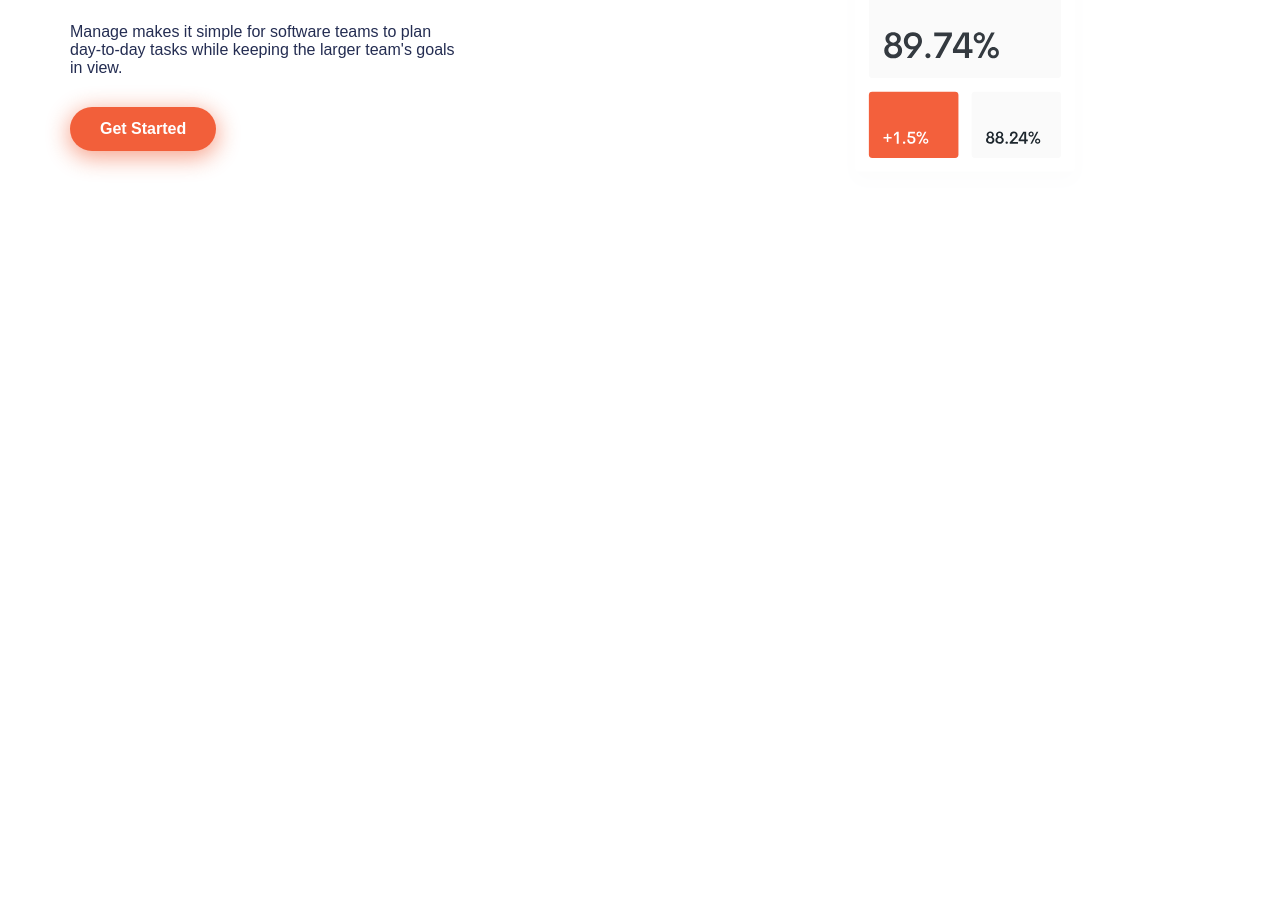
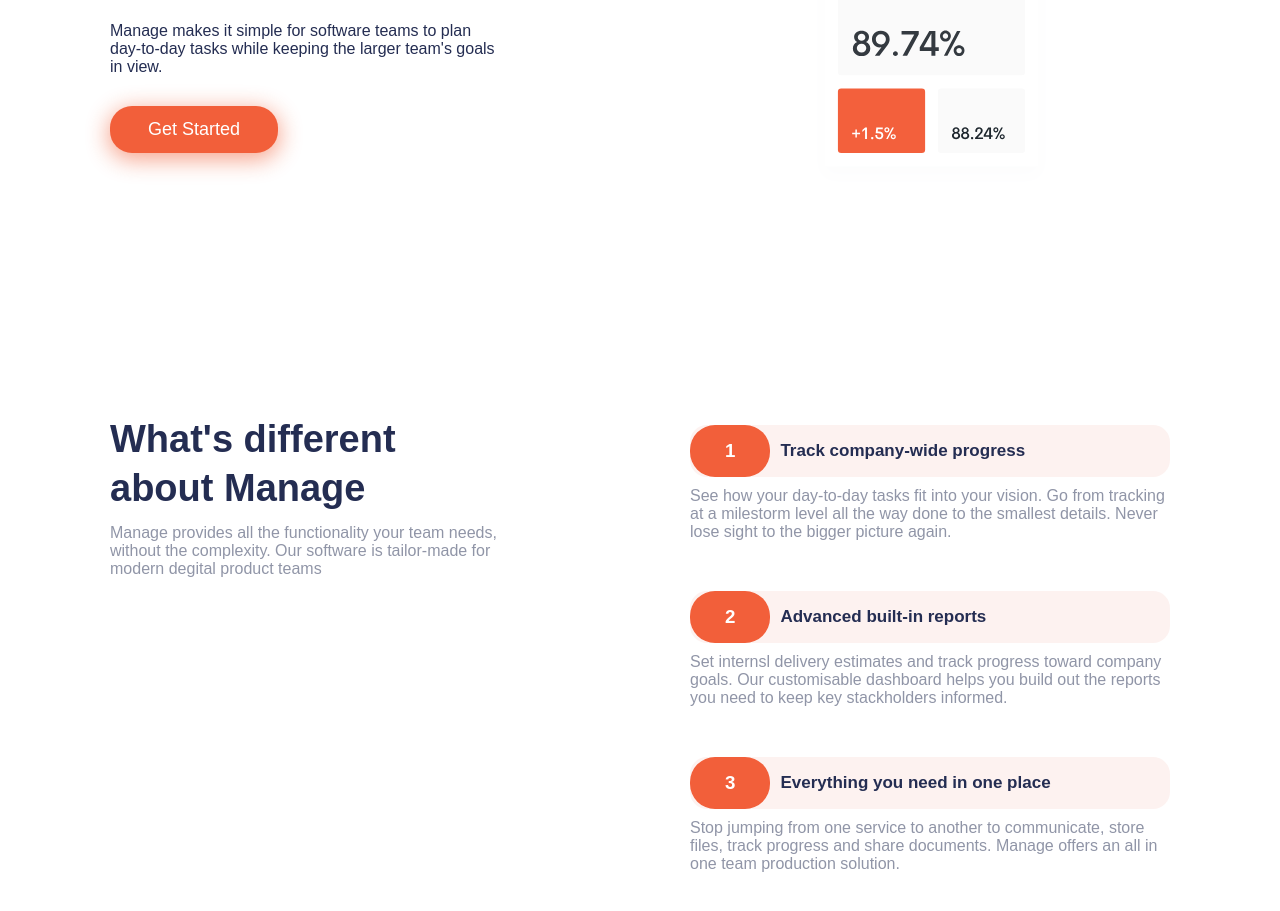
Before and after one commit to 0Kwanele0/manage-landing-page-master, a React (Create React App) app: page / in a window 1280 px wide. Shown: the part 425-1336 px from the top of the page. Before the commit the page ends 800 px from the top, so only its background shows below. Built offline with nearby package versions, Linux system fonts and the light colour scheme; a web font is replaced by a local one.

Commit message:
made the about section

```diff
--- a/src/App.js
+++ b/src/App.js
@@ -1,3 +1,4 @@
+import About from "./sections/about/About";
 import Showcase from "./sections/showcase/Showcase";
 
 
@@ -5,6 +6,7 @@
   return (
     <div className="App">
       <Showcase />
+      <About />
     </div>
   );
 }
--- a/src/components/btn/styles/btn-primary.css
+++ b/src/components/btn/styles/btn-primary.css
@@ -1,12 +1,12 @@
 .btn-primary {
   background-color: #f25f3a;
-  padding: 13px 30px;
+  padding: 13px 38px;
   border-radius: 22px;
   border: none;
   outline: none;
   color: white;
-  font-weight: 700;
-  font-size: 16px;
+  font-weight: 500;
+  font-size: 18px;
   margin: 10px 0;
   text-transform: capitalize;
   -webkit-box-shadow: 0px 5px 22px 2px rgba(238, 69, 23, 0.473);
--- a/src/components/btn/styles/btn-primary.scss
+++ b/src/components/btn/styles/btn-primary.scss
@@ -1,12 +1,12 @@
 .btn-primary{
     background-color:  hsl(12, 88%, 59%);
-    padding: 13px 30px;
+    padding: 13px 38px;
     border-radius: 22px;
     border: none;
     outline: none;
     color: white;
-    font-weight: 700;
-    font-size: 16px;
+    font-weight: 500;
+    font-size: 18px;
     margin: 10px 0;
     text-transform: capitalize;
     box-shadow: 0px 5px 22px 2px hsla(13, 86%, 51%, 0.473);
--- a/src/sections/about/About.js
+++ b/src/sections/about/About.js
@@ -1,10 +1,36 @@
 import React from 'react'
 import './styles/about.css'
+import { aboutList } from './aboutlist'
 
 function About() {
     return (
-        <div>
-
+        <div className="about">
+            <div className="about__intro">
+                <h2>What's different about Manage</h2>
+                <p>
+                    Manage provides all the functionality
+                    your team needs, without the complexity.
+                    Our software is tailor-made for modern
+                    degital product teams
+                </p>
+            </div>
+            <div className="about__list">
+                {
+                    aboutList.map((element, key) => {
+                        return (
+                        <div className="indi">
+                            <div className="head">
+                                    <h3 className="number">{ element.number}</h3>
+                                    <h3 className="title">{ element.title}</h3>
+                            </div>
+                            <p>
+                                {element.description}
+                            </p>
+                        </div>
+                        )
+                    })
+                }
+            </div>
         </div>
     )
 }
--- /dev/null
+++ b/src/sections/about/aboutlist.js
@@ -0,0 +1,17 @@
+export const aboutList = [
+    {
+        number: '1',
+        title: "Track company-wide progress",
+        description: "See how your day-to-day tasks fit into your vision. Go from tracking at a milestorm level all the way done to the smallest details. Never lose sight to the bigger picture again."
+    },
+    {
+        number: '2',
+        title: "Advanced built-in reports",
+        description: "Set internsl delivery estimates and track progress toward company goals. Our customisable dashboard helps you build out the reports you need to keep key stackholders informed."
+    },
+    {
+        number: '3',
+        title: "Everything you need in one place",
+        description: "Stop jumping from one service to another to communicate, store files, track progress and share documents. Manage offers an all in one team production solution."
+    },
+]
--- a/src/sections/about/styles/about.css
+++ b/src/sections/about/styles/about.css
@@ -1 +1,142 @@
-/* No CSS *//*# sourceMappingURL=about.css.map */
+.about {
+  padding: 30px;
+  display: -webkit-box;
+  display: -ms-flexbox;
+  display: flex;
+  -webkit-box-orient: vertical;
+  -webkit-box-direction: normal;
+      -ms-flex-direction: column;
+          flex-direction: column;
+  -webkit-box-align: center;
+      -ms-flex-align: center;
+          align-items: center;
+  width: 100%;
+}
+
+.about p {
+  padding: 10px 0;
+  color: #9095a7;
+}
+
+.about__intro {
+  max-width: 580px;
+  text-align: center;
+  color: #242d52;
+  padding: 40px 0;
+}
+
+.about__intro h2 {
+  font-size: 35px;
+  line-height: 1.3;
+  font-weight: 800;
+}
+
+.about__list {
+  display: -webkit-box;
+  display: -ms-flexbox;
+  display: flex;
+  -webkit-box-orient: vertical;
+  -webkit-box-direction: normal;
+      -ms-flex-direction: column;
+          flex-direction: column;
+  -webkit-box-align: center;
+      -ms-flex-align: center;
+          align-items: center;
+}
+
+.about__list .indi {
+  padding: 20px 0;
+  max-width: 480px;
+}
+
+.about__list .head {
+  display: -webkit-box;
+  display: -ms-flexbox;
+  display: flex;
+  background-color: rgba(248, 214, 206, 0.308);
+  border-radius: 17px;
+}
+
+.about__list .head .number {
+  background-color: #f25f3a;
+  color: white;
+  padding: 10px 35px;
+  border-radius: 25px;
+  display: -webkit-box;
+  display: -ms-flexbox;
+  display: flex;
+  -webkit-box-pack: center;
+      -ms-flex-pack: center;
+          justify-content: center;
+  -webkit-box-align: center;
+      -ms-flex-align: center;
+          align-items: center;
+}
+
+.about__list .head .title {
+  padding: 16px 0px 16px 10px;
+  display: -webkit-box;
+  display: -ms-flexbox;
+  display: flex;
+  color: #242d52;
+  -webkit-box-align: center;
+      -ms-flex-align: center;
+          align-items: center;
+  font-size: 17px;
+  font-weight: 800;
+}
+
+@media screen and (min-width: 800px) {
+  .about {
+    -webkit-box-orient: horizontal;
+    -webkit-box-direction: normal;
+        -ms-flex-direction: row;
+            flex-direction: row;
+    -webkit-box-align: start;
+        -ms-flex-align: start;
+            align-items: flex-start;
+    -webkit-box-pack: center;
+        -ms-flex-pack: center;
+            justify-content: center;
+  }
+}
+
+@media screen and (min-width: 800px) and (min-width: 940px) {
+  .about {
+    padding: 30px 110px;
+  }
+}
+
+@media screen and (min-width: 800px) {
+  .about__intro {
+    display: -webkit-box;
+    display: -ms-flexbox;
+    display: flex;
+    -webkit-box-orient: vertical;
+    -webkit-box-direction: normal;
+        -ms-flex-direction: column;
+            flex-direction: column;
+    -webkit-box-align: start;
+        -ms-flex-align: start;
+            align-items: flex-start;
+    -webkit-box-pack: start;
+        -ms-flex-pack: start;
+            justify-content: flex-start;
+    width: 40%;
+    text-align: left;
+    padding: 10px 30px 0 0px;
+  }
+  .about__intro h2 {
+    font-size: 38px;
+  }
+  .about__list {
+    width: 60%;
+    -webkit-box-align: end;
+        -ms-flex-align: end;
+            align-items: flex-end;
+    -webkit-box-pack: center;
+        -ms-flex-pack: center;
+            justify-content: center;
+  }
+}
+/*# sourceMappingURL=about.css.map */
--- a/src/sections/about/styles/about.scss
+++ b/src/sections/about/styles/about.scss
@@ -0,0 +1,81 @@
+.about{
+    padding: 30px;
+    display: flex;
+    flex-direction: column;
+    align-items: center;
+    width: 100%;
+    p{
+        padding: 10px 0;
+        color: hsl(227, 12%, 61%);
+    }
+    &__intro{
+        max-width: 580px;
+        text-align: center;
+        color: hsl(228, 39%, 23%);
+        padding: 40px 0;
+        h2{
+            font-size: 35px;
+            line-height: 1.3;
+            font-weight: 800;
+        }
+    }
+    &__list{
+        display: flex;
+        flex-direction: column;
+        align-items: center;
+        .indi{
+            padding: 20px 0;
+            max-width: 480px;
+        }
+        .head{
+            display: flex;
+            background-color: hsla(11, 75%, 89%, 0.308);
+            border-radius: 17px;
+            .number{
+                background-color: hsl(12, 88%, 59%);
+                color: white;
+                padding: 10px 35px;
+                border-radius: 25px;
+                display: flex;
+                justify-content: center;
+                align-items: center;
+            }
+            .title{
+                padding: 16px 0px 16px 10px;
+                display: flex;
+                color: hsl(228, 39%, 23%);
+                align-items: center;
+                font-size: 17px;
+                font-weight: 800;
+            }
+        }
+    }
+}
+
+@media screen and (min-width:800px){
+    .about{
+        flex-direction: row;
+        align-items: flex-start;
+        justify-content: center;
+        @media screen and (min-width:940px) {
+            padding: 30px 110px;
+        }
+        &__intro{
+            display: flex;
+            flex-direction: column;
+            align-items: flex-start;
+            justify-content: flex-start;
+            width: 40%;
+            text-align: left;
+            padding: 10px 30px 0 0px;
+            h2{
+                font-size: 38px;
+            }
+        }
+        &__list{
+            width: 60%;
+            align-items: flex-end;
+            justify-content: center;
+        }
+    }
+}
--- a/src/sections/showcase/styles/showcase.css
+++ b/src/sections/showcase/styles/showcase.css
@@ -65,7 +65,7 @@
 
 @media screen and (min-width: 800px) and (min-width: 940px) {
   .showcase {
-    padding: 30px 70px;
+    padding: 30px 110px;
   }
 }
 
--- a/src/sections/showcase/styles/showcase.scss
+++ b/src/sections/showcase/styles/showcase.scss
@@ -36,7 +36,7 @@
         align-items: center;
         min-height: 100vh;
         @media screen and (min-width:940px) {
-            padding: 30px 70px;
+            padding: 30px 110px;
 
         }
         &__cta{
```
Also changed, not shown: 2 other files (tests, documents, lock files or other folders).
